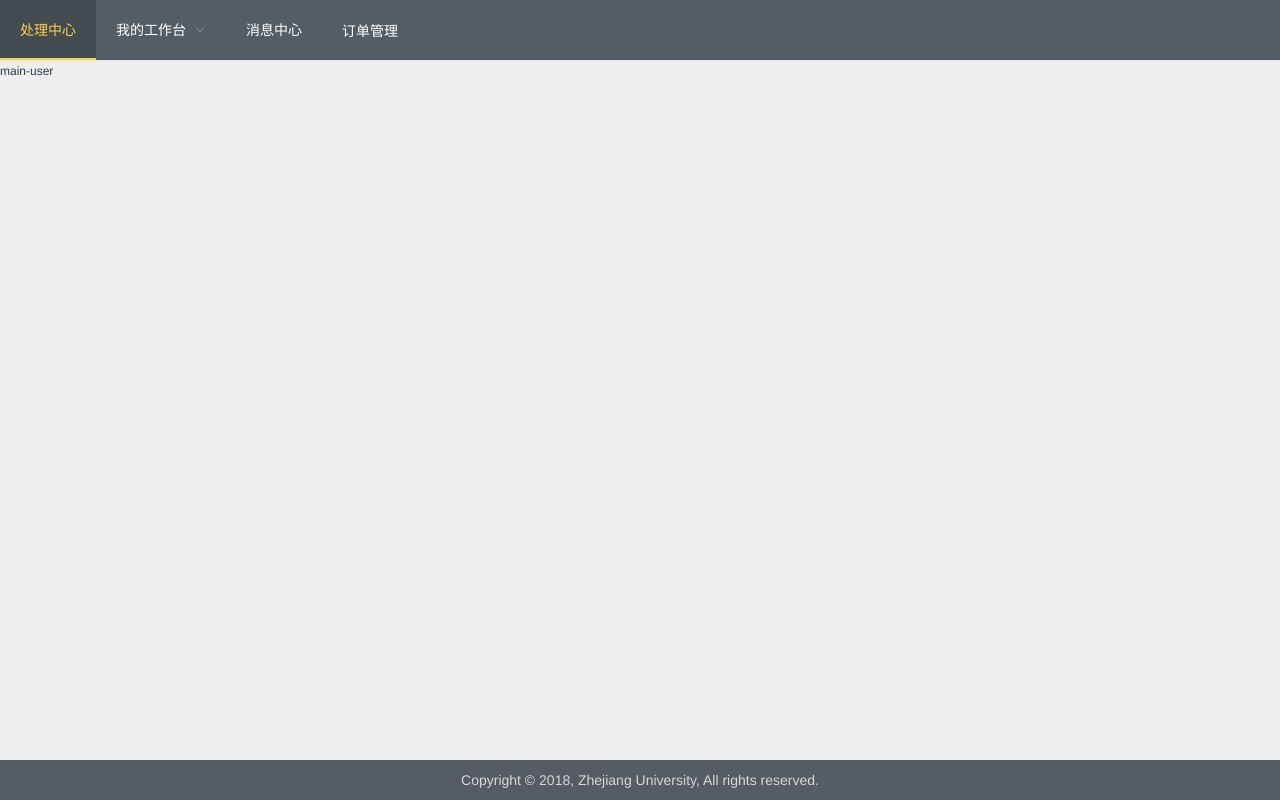
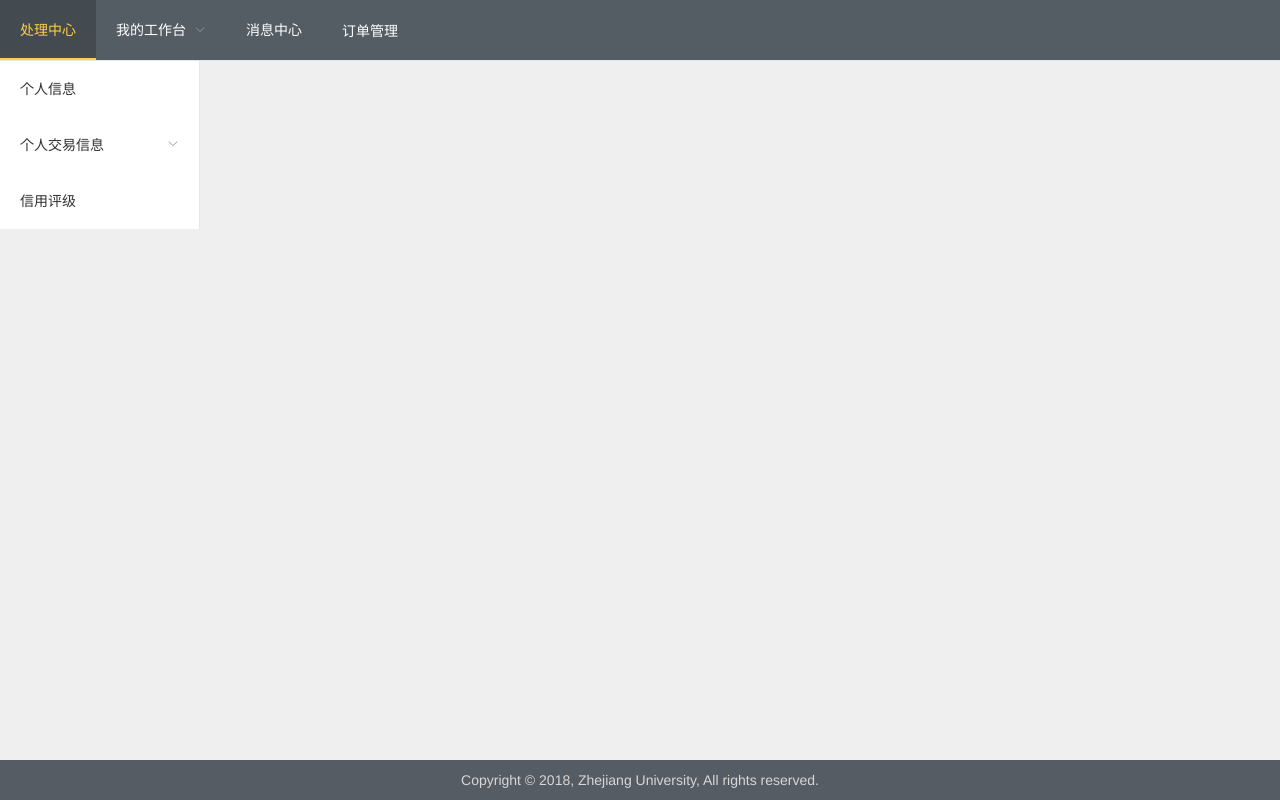
Before and after one commit to shenxs/p2pFrontEnd, a Vue app: page /#/user in a window 1280 px wide. Built offline with nearby package versions, Linux system fonts and the light colour scheme.

Commit message:
add sidebar for user & admin

```diff
--- a/src/components/pages/MainAdmin.vue
+++ b/src/components/pages/MainAdmin.vue
@@ -1,15 +1,54 @@
 <template>
     <div>
-        main-admin
+        <el-container>
+            <el-aside>
+                <el-menu class="m-sidebar"
+                         @open="handleOpen"
+                         @close="handleClose">
+                    <el-menu-item index="1-1">
+                        总览
+                    </el-menu-item>
+
+                    <el-menu-item index="2">
+                        个人信息
+                    </el-menu-item>
+
+                    <el-submenu index="3">
+                        <template slot="title">待审核</template>
+                        <el-menu-item index="3-1">审核出借</el-menu-item>
+                        <el-menu-item index="3-2">审核购买</el-menu-item>
+                        <el-menu-item index="3-3">信用审核</el-menu-item>
+                    </el-submenu>
+
+                    <el-submenu index="4">
+                        <template slot="title">所有记录</template>
+                        <el-menu-item index="4-1">出借记录</el-menu-item>
+                        <el-menu-item index="4-2">购买记录</el-menu-item>
+                        <el-menu-item index="4-3">用户管理</el-menu-item>
+                    </el-submenu>
+                </el-menu>
+            </el-aside>
+        </el-container>
     </div>
 </template>
 
 <script>
-    export default {
-        name: "main-admin"
+  /* eslint-disable */
+  export default {
+    name: 'main-admin',
+    methods: {
+      handleOpen (key, keyPath) {
+        console.log(key, keyPath);
+      },
+      handleClose (key, keyPath) {
+        console.log(key, keyPath);
+      }
     }
+  };
 </script>
 
 <style lang="scss" scoped>
-
+    .m-sidebar {
+        width: 200px;
+    }
 </style>
--- a/src/components/pages/MainUser.vue
+++ b/src/components/pages/MainUser.vue
@@ -1,15 +1,45 @@
 <template>
     <div>
-        main-user
+        <el-container>
+            <el-aside>
+                <el-menu class="m-sidebar"
+                         @open="handleOpen"
+                         @close="handleClose">
+                    <el-menu-item index="1-1">
+                        个人信息
+                    </el-menu-item>
+                    <el-submenu index="2">
+                        <template slot="title">个人交易信息</template>
+                        <el-menu-item index="2-1">待审核出借</el-menu-item>
+                        <el-menu-item index="2-2">待审核购买</el-menu-item>
+                        <el-menu-item index="2-3">已完成交易</el-menu-item>
+                    </el-submenu>
+                    <el-menu-item index="3">
+                        信用评级
+                    </el-menu-item>
+                </el-menu>
+            </el-aside>
+        </el-container>
     </div>
 </template>
 
 <script>
-    export default {
-        name: "main-user"
+  /* eslint-disable */
+  export default {
+    name: 'main-user',
+    methods: {
+      handleOpen (key, keyPath) {
+        console.log(key, keyPath);
+      },
+      handleClose (key, keyPath) {
+        console.log(key, keyPath);
+      }
     }
+  };
 </script>
 
 <style lang="scss" scoped>
-
+    .m-sidebar {
+        width: 200px;
+    }
 </style>
```
